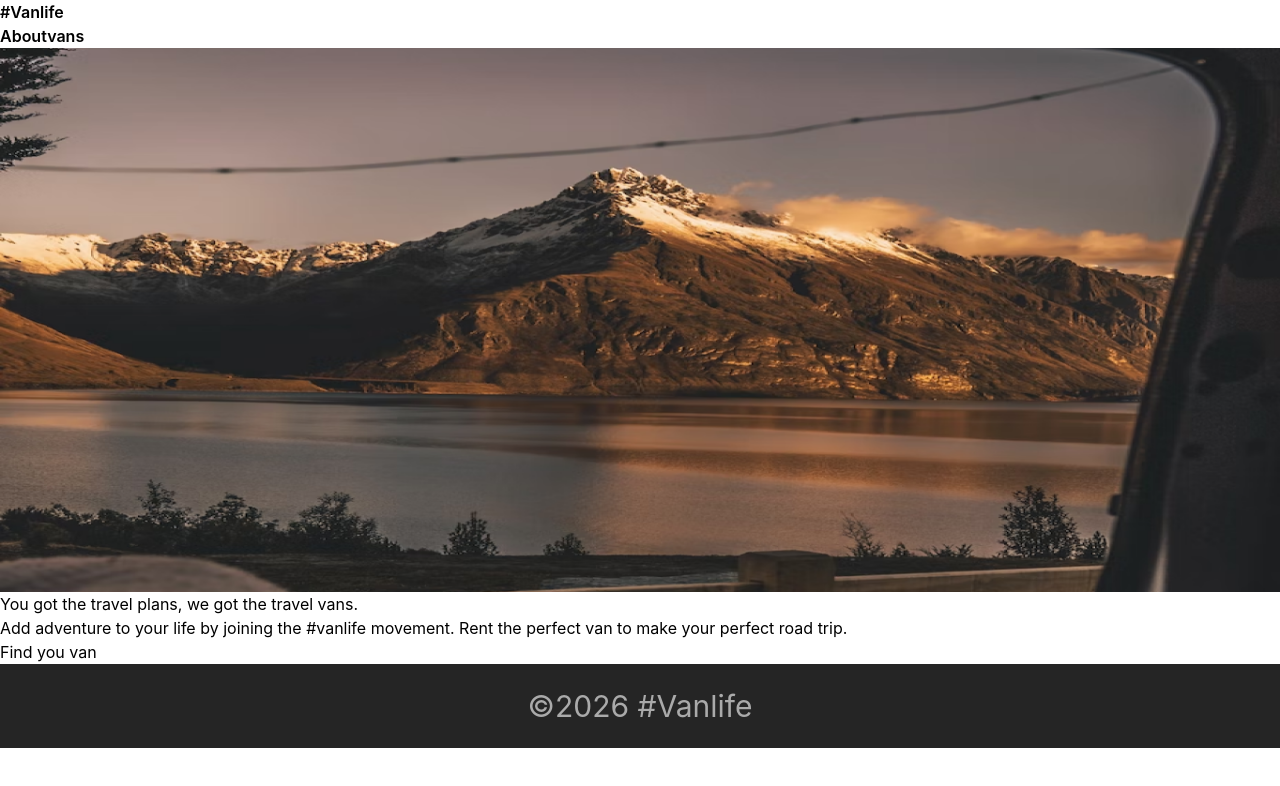
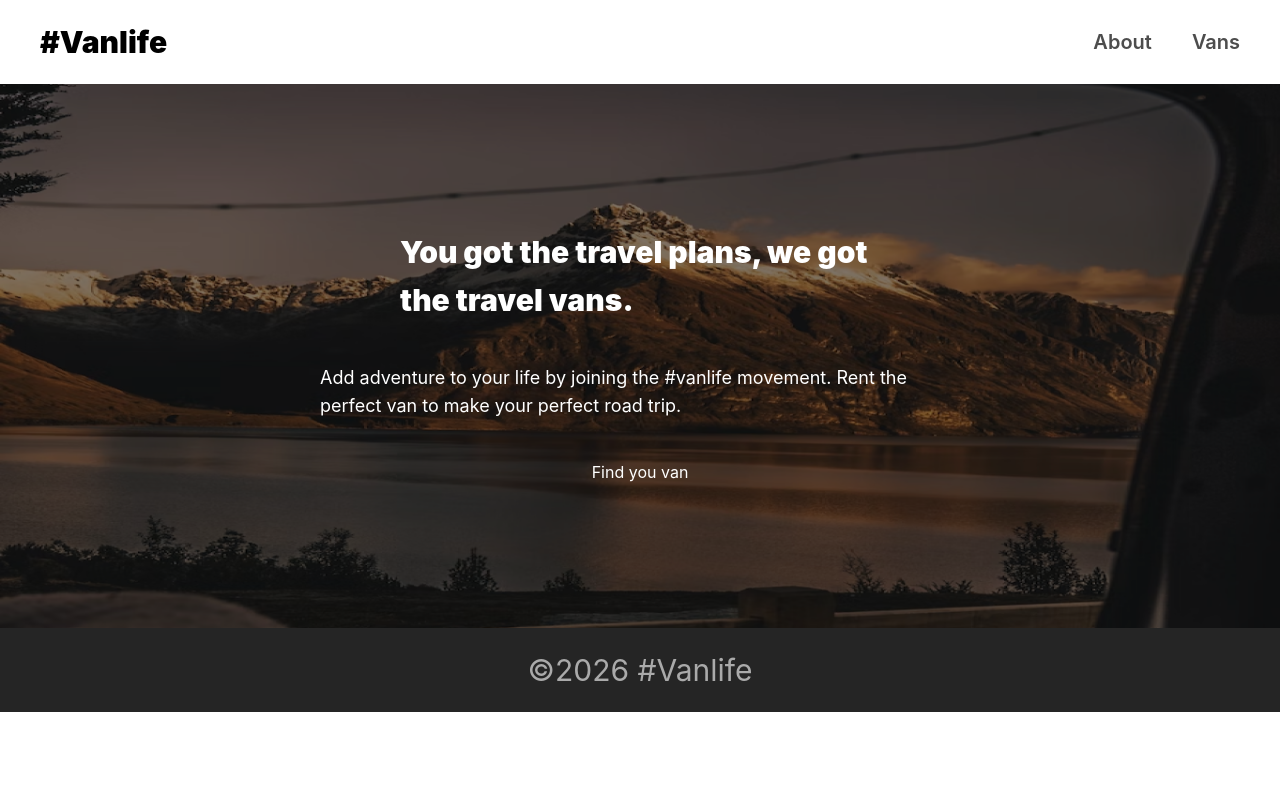
Before and after one commit to jabo-arnold-landry/vanlife-exercises, a React (Vite) app: page / in a window 1280 px wide. Shown: the top 786 px of the page. Built offline with nearby package versions, Linux system fonts and the light colour scheme.

Commit message:
style:Add styles for pages layouts and structuring them accordingly on the screen

```diff
--- a/src/pages/About.tsx
+++ b/src/pages/About.tsx
@@ -7,26 +7,33 @@ function About() {
       <img
         loading="lazy"
         src={aboutIMage}
+        className="h-72 w-full object-cover"
         alt="a guy sitting on the top of the van chilling looking in the air"
       />
-      <section className="text">
-        <h2>Don’t squeeze in a sedan when you could relax in a van.</h2>
-        <p className="text-o">
+      <div className="mt-10 mx-8">
+        <section className="grid gap-10">
+          <h2 className="font-black text-5xl max-inline-180">
+            Don’t squeeze in a sedan when you could relax in a van.
+          </h2>
+          <p className="max-inline-[47ch] font-extralight text-lg font-text-font">
             Our mission is to enliven your road trip with the perfect travel van
             rental. Our vans are recertified before each trip to ensure your
             travel plans can go off without a hitch. (Hitch costs extra 😉)
           </p>
 
-        <p className="text-two">
+          <p className="max-inline-[50ch] font-extralight text-lg font-text-font">
             Our team is full of vanlife enthusiasts who know firsthand the magic
             of touring the world on 4 wheels.
           </p>
         </section>
 
-      <section className="final-section">
-        <h3>Your destination is waiting. Your van is ready.</h3>
+        <section className="bg-orange-300 w-fit px-10 py-8 my-6 flex flex-col items-start gap-4 rounded-md">
+          <h3 className="max-inline-96 text-3xl font-bold">
+            Your destination is waiting. Your van is ready.
+          </h3>
           <Button>Explore our vans</Button>
         </section>
+      </div>
     </>
   );
 }
--- a/src/pages/Home.tsx
+++ b/src/pages/Home.tsx
@@ -3,14 +3,23 @@ import Button from "../components/UI/Button";
 function Home() {
   return (
     <>
-      <img src={hero} alt="image showing mountains of a place you can visit" />
-      <main className="hero-text">
-        <h2>You got the travel plans, we got the travel vans.</h2>
-        <p>
-          Add adventure to your life by joining the #vanlife movement. Rent the
-          perfect van to make your perfect road trip.
-        </p>
-        <Button>Find you van</Button>
+      <main className="relative">
+        <div className="relative">
+          <img
+            src={hero}
+            className="w-full object-cover"
+            alt="image showing mountains of a place you can visit"
+          />
+          <div className="absolute inset-0 bg-black opacity-50"></div>
+        </div>
+        <div className="absolute inset-y-5 md:inset-y-36 inset-x-32 flex flex-col items-center gap-10 text-white">
+          <h2 className="text-3xl max-inline-120 font-black font-text-font leading-12">You got the travel plans, we got the travel vans.</h2>
+          <p className="max-inline-160 text-lg font-text-font">
+            Add adventure to your life by joining the #vanlife movement. Rent
+            the perfect van to make your perfect road trip.
+          </p>
+          <Button>Find you van</Button>
+        </div>
       </main>
     </>
   );
--- a/src/pages/NavLayout.tsx
+++ b/src/pages/NavLayout.tsx
@@ -4,13 +4,15 @@ import { Outlet } from "react-router-dom";
 function NavLayout() {
   return (
     <>
-      <nav>
+      <nav className="flex justify-between py-6 px-10 items-center">
         <h1>
           {" "}
-          <Anchor to="/">#Vanlife</Anchor>
+          <Anchor to="/" className="text-3xl font-black">#Vanlife</Anchor>
         </h1>
-        <Anchor to="about">about</Anchor>
-        <Anchor to="vans">vans</Anchor>
+        <div className="flex flex-wrap gap-10 text-links-color text-xl">
+          <Anchor to="about">about</Anchor>
+          <Anchor to="vans">vans</Anchor>
+        </div>
       </nav>
 
       <Outlet />
--- a/src/pages/Vans.tsx
+++ b/src/pages/Vans.tsx
@@ -4,25 +4,33 @@ import { ProductInfo } from "../MockData/Data";
 function Vans() {
   return (
     <>
-      <h2>explore our van options</h2>
-      <main>
-        <section>
-          <Button>simple</Button>
-          <Button>luxury</Button>
-          <Button>rugged</Button>
-          <Button>clear filters</Button>
+      <main className="font-text-font">
+        <section className="mx-12">
+          <h2 className="font-bold text-4xl">Explore our van options</h2>
+
+          <div>
+            <Button>simple</Button>
+            <Button>luxury</Button>
+            <Button>rugged</Button>
+            <Button>clear filters</Button>
+          </div>
         </section>
 
-        <section>
+        <section className="flex flex-wrap gap-3  md:grid md:grid-cols-3 md:justify-items-center my-8 mx-12">
           {ProductInfo.map((product) => {
             const { id, img, Pname, price, category } = product;
             return (
               <div key={id} className="card">
                 <Anchor to={`${id}`} state={product}>
-                  <img src={img} alt={`${img}-${id}`} />
-                  <section>
-                    <p>{Pname}</p>
-                    <p>{price}</p>
+                  <img
+                    src={img}
+                    alt={`${img}-${id}`}
+                    loading="lazy"
+                    className="min-w-2/3 object-cove rounded-lg"
+                  />
+                  <section className="flex justify-between my-2">
+                    <p className="font-bold text-4xl">{Pname}</p>
+                    <p className="text-xl">{price}</p>
                   </section>
                 </Anchor>
                 <Button>{category}</Button>
```
Lines whose indentation alone changed are shown as unchanged.
